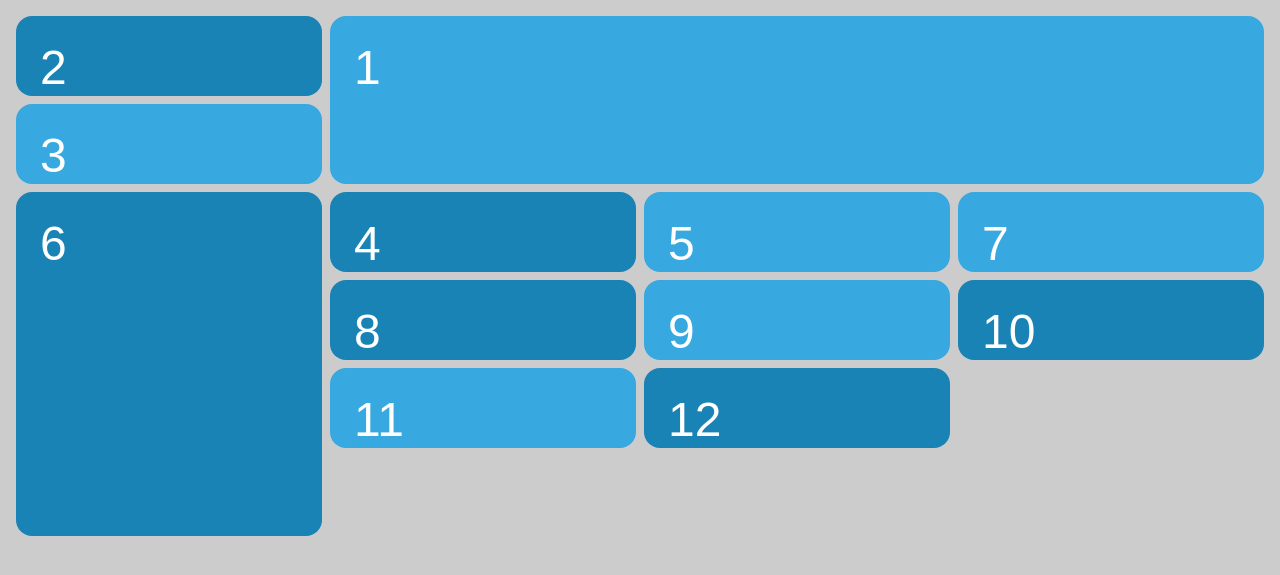
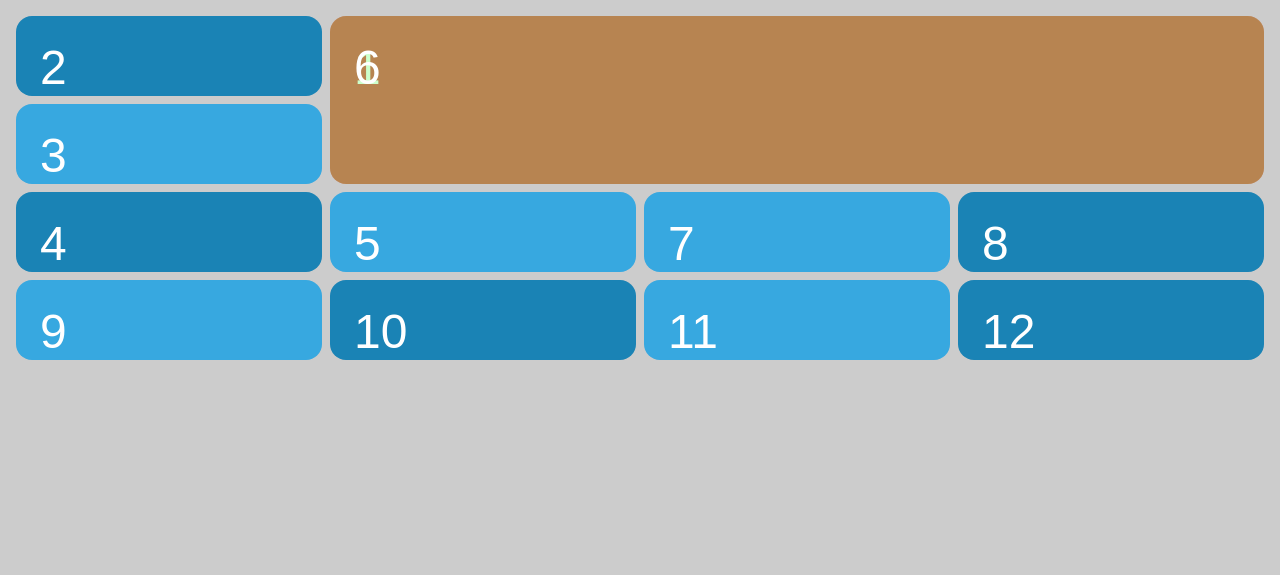
Before and after one commit to eacevedof/prj_css, a PHP site: page / in a window 1280 px wide. Shown: the top 575 px of the page. Run offline with PHP 8.4, Linux system fonts and the light colour scheme.

Commit message:
escuelait grid taller posicionando items grid-area

```diff
--- a/grid/two/style.css
+++ b/grid/two/style.css
@@ -27,26 +27,13 @@ body{
 }
 
 .item1 {
-    /*
-    en caso que le pase más columnas de las q existan se fuerza la creacion de cols
-    */
     grid-column: 2/span 3;
     grid-row: 1/3;
-
-    /*
-    grid-column y grid-row configuran una area. Esta area se puede configurar
-
-    el equivalente row-start/col-start/row-end/col-end
-    */
-    grid-area: 1/2/3/span 3;
+    background-color: rgba(255,0,0,.5) !important;
 }
 
-/*
-si las coord de las areas se solapan entonces se superponen
-*/
 .item6 {
-    /*
-    en caso que le pase más columnas de las q existan se fuerza la creacion de cols
-    */
-    grid-row: 3/7;
+    grid-column: 2/span 3;
+    grid-row: 1/3;
+    background-color: rgba(0,255,0,.2) !important;
 }
```
